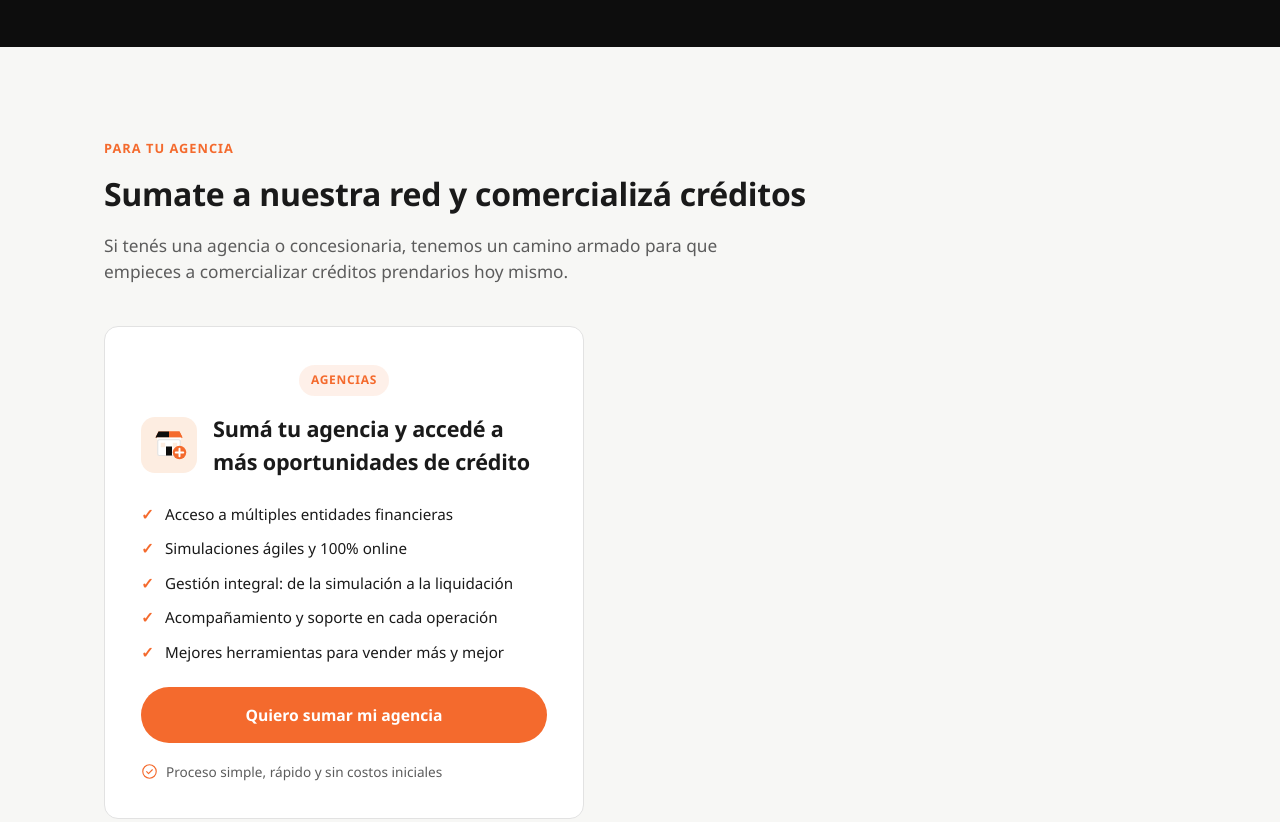
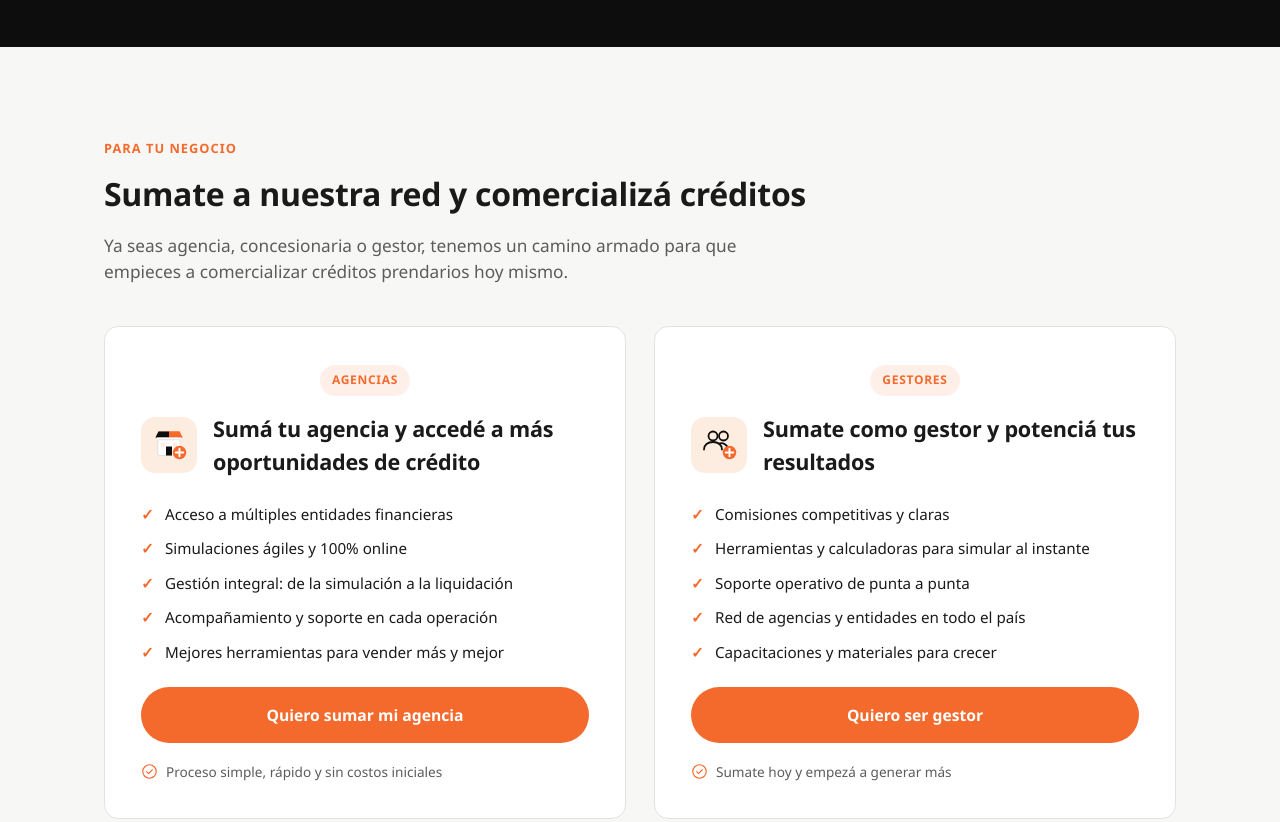
Before and after one commit to tolcese/lukaya-web, a plain HTML site: page index.html in a window 1280 px wide. Shown: the part 820-1642 px from the top of the page. Drawn offline with Linux system fonts and the light colour scheme.

Commit message:
Add files via upload

```diff
--- a/index.html
+++ b/index.html
@@ -99,7 +99,7 @@
 
   /* Audience cards */
   .audience{background:var(--gray-100);}
-  .audience-grid{display:grid;grid-template-columns:1fr;gap:28px;margin-top:40px;max-width:480px;}
+  .audience-grid{display:grid;grid-template-columns:1fr 1fr;gap:28px;margin-top:40px;}
   .a-card{
     background:var(--white);border:1px solid var(--gray-300);border-radius:var(--radius);
     padding:36px;display:flex;flex-direction:column;gap:16px;
@@ -263,11 +263,11 @@
 
 <section class="audience" id="creditos">
   <div class="container">
-    <span class="eyebrow">Para tu agencia</span>
+    <span class="eyebrow">Para tu negocio</span>
     <h2>Sumate a nuestra red y comercializá créditos</h2>
-    <p class="lead">Si tenés una agencia o concesionaria, tenemos un camino armado para que empieces a comercializar créditos prendarios hoy mismo.</p>
+    <p class="lead">Ya seas agencia, concesionaria o gestor, tenemos un camino armado para que empieces a comercializar créditos prendarios hoy mismo.</p>
     <div class="audience-grid">
-      <div class="a-card" id="gestores">
+      <div class="a-card" id="agencias">
         <span class="tag tag-center">Agencias</span>
         <div class="a-card-top">
           <div class="a-card-icon">
@@ -293,10 +293,38 @@
           <li>Acompañamiento y soporte en cada operación</li>
           <li>Mejores herramientas para vender más y mejor</li>
         </ul>
-        <a class="btn btn-primary" id="cta-gestor" href="https://wa.me/5493516659121?text=Hola%2C%20quiero%20sumar%20mi%20agencia%20a%20Luka%20ya" target="_blank" rel="noopener">Quiero sumar mi agencia</a>
+        <a class="btn btn-primary" id="cta-agencia" href="https://wa.me/5493516659121?text=Hola%2C%20quiero%20sumar%20mi%20agencia%20a%20Luka%20ya" target="_blank" rel="noopener">Quiero sumar mi agencia</a>
         <div class="a-card-note">
           <svg viewBox="0 0 24 24" fill="none" xmlns="http://www.w3.org/2000/svg"><circle cx="12" cy="12" r="9.5" stroke="currentColor" stroke-width="1.6"/><path d="M8 12.3l2.6 2.6L16 9.5" stroke="currentColor" stroke-width="1.6" stroke-linecap="round" stroke-linejoin="round"/></svg>
           <span>Proceso simple, rápido y sin costos iniciales</span>
+        </div>
+      </div>
+      <div class="a-card" id="gestores">
+        <span class="tag tag-center">Gestores</span>
+        <div class="a-card-top">
+          <div class="a-card-icon">
+            <svg viewBox="0 0 48 48" xmlns="http://www.w3.org/2000/svg">
+              <circle cx="16" cy="12" r="6" fill="none" stroke="#0D0D0D" stroke-width="2.4"/>
+              <circle cx="30" cy="12" r="6" fill="none" stroke="#0D0D0D" stroke-width="2.4"/>
+              <path d="M4 30c0-6 5-10 12-10s12 4 12 10" fill="none" stroke="#0D0D0D" stroke-width="2.4" stroke-linecap="round"/>
+              <path d="M24 22c5-1.5 12 1.5 12 8" fill="none" stroke="#0D0D0D" stroke-width="2.4" stroke-linecap="round"/>
+              <circle cx="38" cy="34" r="9" fill="#F46A2D"/>
+              <path d="M38 29 V39 M33 34 H43" stroke="#FFFFFF" stroke-width="2.6" stroke-linecap="round"/>
+            </svg>
+          </div>
+          <h3>Sumate como gestor y potenciá tus resultados</h3>
+        </div>
+        <ul class="check-list">
+          <li>Comisiones competitivas y claras</li>
+          <li>Herramientas y calculadoras para simular al instante</li>
+          <li>Soporte operativo de punta a punta</li>
+          <li>Red de agencias y entidades en todo el país</li>
+          <li>Capacitaciones y materiales para crecer</li>
+        </ul>
+        <a class="btn btn-primary" id="cta-gestor" href="https://wa.me/5493516659121?text=Hola%2C%20quiero%20sumarme%20como%20gestor%20de%20Luka%20ya" target="_blank" rel="noopener">Quiero ser gestor</a>
+        <div class="a-card-note">
+          <svg viewBox="0 0 24 24" fill="none" xmlns="http://www.w3.org/2000/svg"><circle cx="12" cy="12" r="9.5" stroke="currentColor" stroke-width="1.6"/><path d="M8 12.3l2.6 2.6L16 9.5" stroke="currentColor" stroke-width="1.6" stroke-linecap="round" stroke-linejoin="round"/></svg>
+          <span>Sumate hoy y empezá a generar más</span>
         </div>
       </div>
     </div>
```
